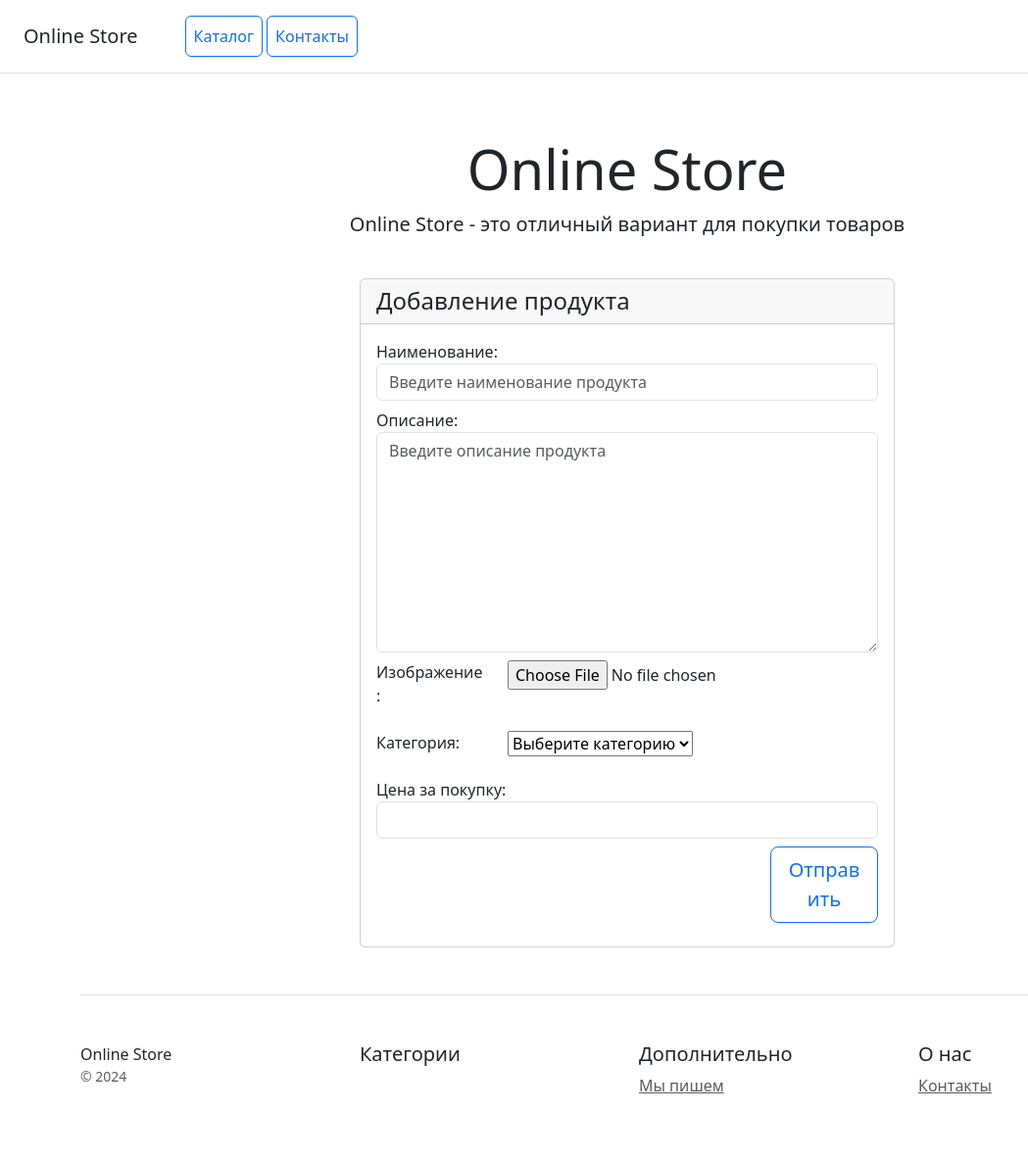
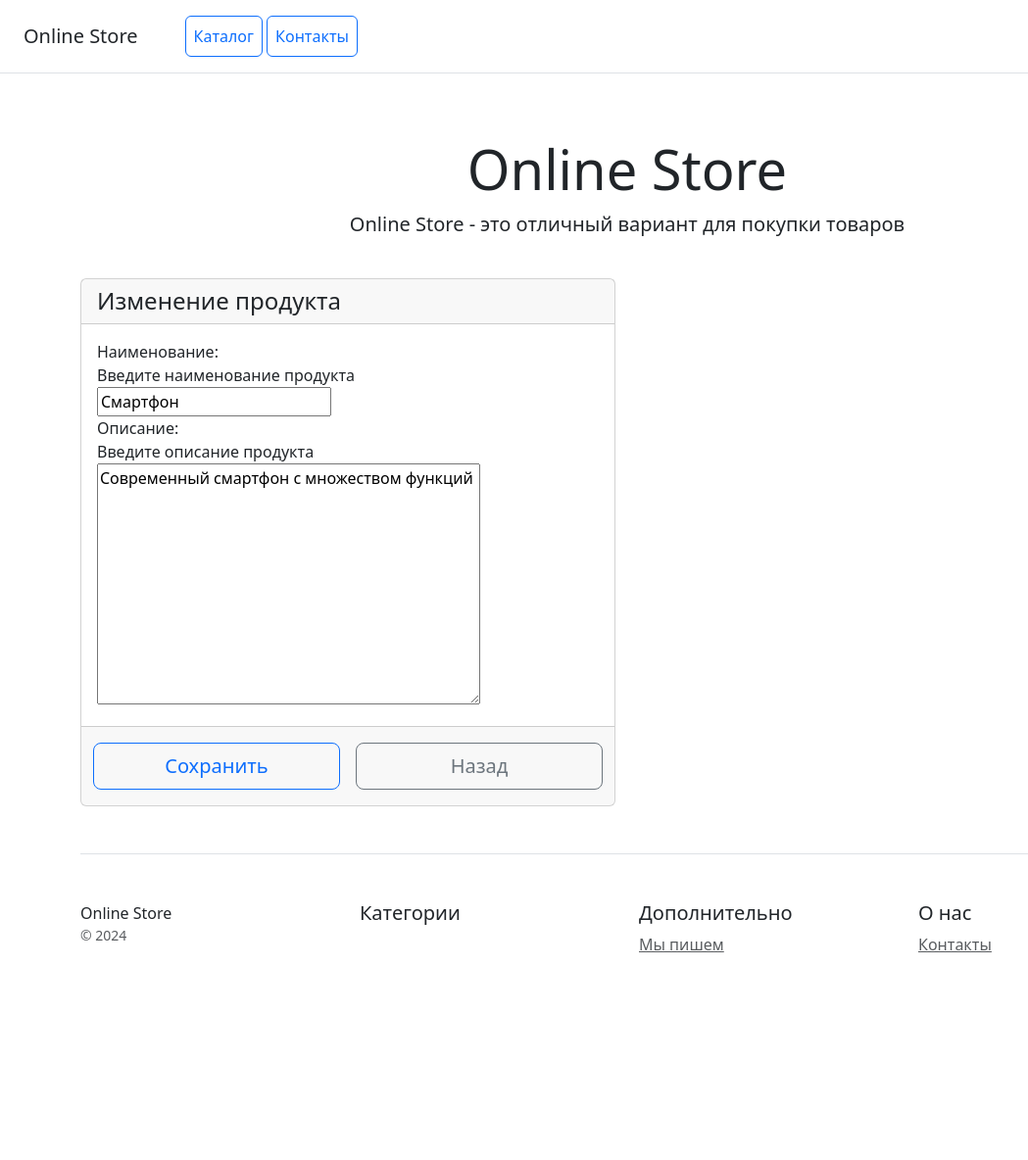
Before and after one commit to KudryashovR/online_store, a Django app: page /product/1/edit/ in a window 1280 px wide. Shown: the whole page at 98% size, without its empty margins (0-1049 px from the left). After the commit the page ends 972 px from the top, so only its background shows below. Run offline with Django 5.2, Linux system fonts and the light colour scheme; data comes from the database, SQL or seed files in the repository.

Commit message:
ADD: templates

```diff
--- a/catalog/templates/catalog/product_form.html
+++ b/catalog/templates/catalog/product_form.html
@@ -1,58 +1,39 @@
 {% extends 'catalog/base.html' %}
 {% block content %}
-<div class="row">
-    <div class="col-3"></div>
-    <div class="col-6">
-        <div class="card box-shadow">
-            <div class="card-header">
-                <h4 class="my-0 font-weight-normal">Добавление продукта</h4>
-            </div>
-            <div class="card-body">
 <form method="post" action="" class="form-floating" enctype="multipart/form-data">
     {% csrf_token %}
     <div class="row">
-                        <div class="col-12 mb-2">
-                            <lable for="id_name">Наименование:</lable>
-                            <input type="text" name="name" class="form-control" maxlength="100" required
-                                   id="id_name" placeholder="Введите наименование продукта">
+        <div class="col-6">
+            <div class="card mb-6 box-shadow">
+                <form method="post">
+                    {% csrf_token %}
+                    <div class="card-header">
+                        {% if form.instance.pk %}
+                        <h4 class="my-0 font-weight-normal">Изменение продукта</h4>
+                        {% else %}
+                        <h4 class="my-0 font-weight-normal">Добавление продукта</h4>
+                        {% endif %}
                     </div>
-                        <div class="col-12 mb-2">
-                            <lable for="id_description">Описание:</lable>
-                            <textarea name="description" class="form-control" style="height: 225px;" id="id_description"
-                                      placeholder="Введите описание продукта"></textarea>
+                    <div class="card-body">
+                        {{ form }}
                     </div>
-                        <div class="col-3 mb-2">
-                            <p>Изображение:</p>
+                    <div class="card-footer">
+                        <div class="row">
+                            <div class="col-6 p-2">
+                                <button type="submit"
+                                        class="btn btn-lg btn-block btn-outline-primary form-control">
+                                    Сохранить
+                                </button>
                             </div>
-                        <div class="col-9 mb-2">
-                            <input type="file" name="preview" id="id_preview">
+                            <div class="col-6 p-2">
+                                <a class="btn btn-lg btn-block btn-outline-secondary form-control"
+                                   href="{% url 'catalog:home' %}">Назад</a>
                             </div>
-                        <div class="col-3 mb-2">
-                            <p>Категория:</p>
-                        </div>
-                        <div class="col-9 mb-2">
-                            <select name="category" id="id_category">
-                                <option selected>Выберите категорию</option>
-                                {% for category in categories %}
-                                <option value="{{ category.id }}">{{ category.name }}</option>
-                                {% endfor %}
-                            </select>
-                        </div>
-                        <div class="col-12 mb-2">
-                            <lable for="id_price">Цена за покупку:</lable>
-                            <input type="number" class="form-control" name="price" step="0.01" required id="id_price">
-                        </div>
-                        <div class="col-9 mb-2"></div>
-                        <div class="col-3 mb-2">
-                            <button type="submit" class="btn btn-lg btn-block btn-outline-primary form-control">
-                                Отправить
-                            </button>
                         </div>
                     </div>
                 </form>
             </div>
         </div>
     </div>
-    <div class="col-3"></div>
-</div>
+</form>
 {% endblock %}
--- a/catalog/views.py
+++ b/catalog/views.py
@@ -41,12 +41,12 @@ class ContactView(TemplateView):
 
 class ProductDetailView(DetailView):
     model = Product
+    form_class = ProductForm
 
 
 class ProductCreateView(CreateView):
     model = Product
     form_class = ProductForm
-    fields = ('name', 'description', 'preview', 'category', 'price')
     success_url = reverse_lazy('catalog:home')
 
     def get_context_data(self, **kwargs):
```
Also changed, not shown: catalog/templates/catalog/product_confirm_delete.html (added, +13 -0 lines), catalog/templates/catalog/product_detail.html (+11 -4 lines). Lines whose indentation alone changed are shown as unchanged.
